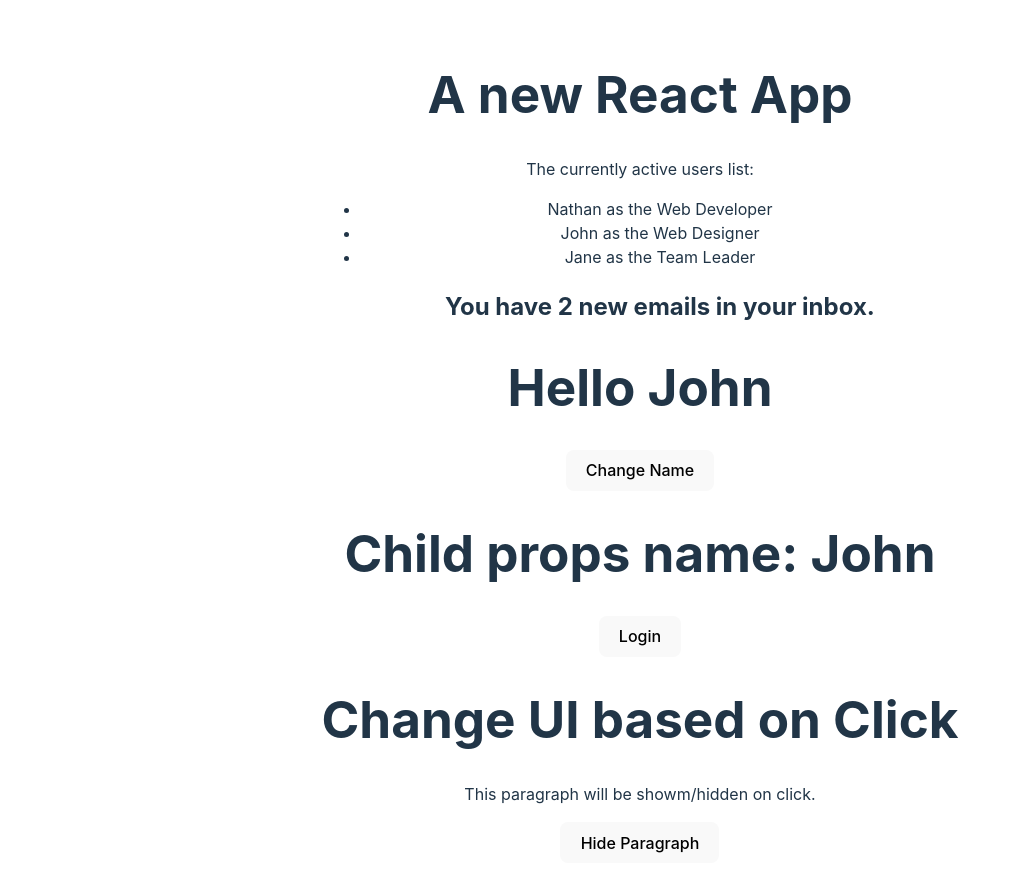
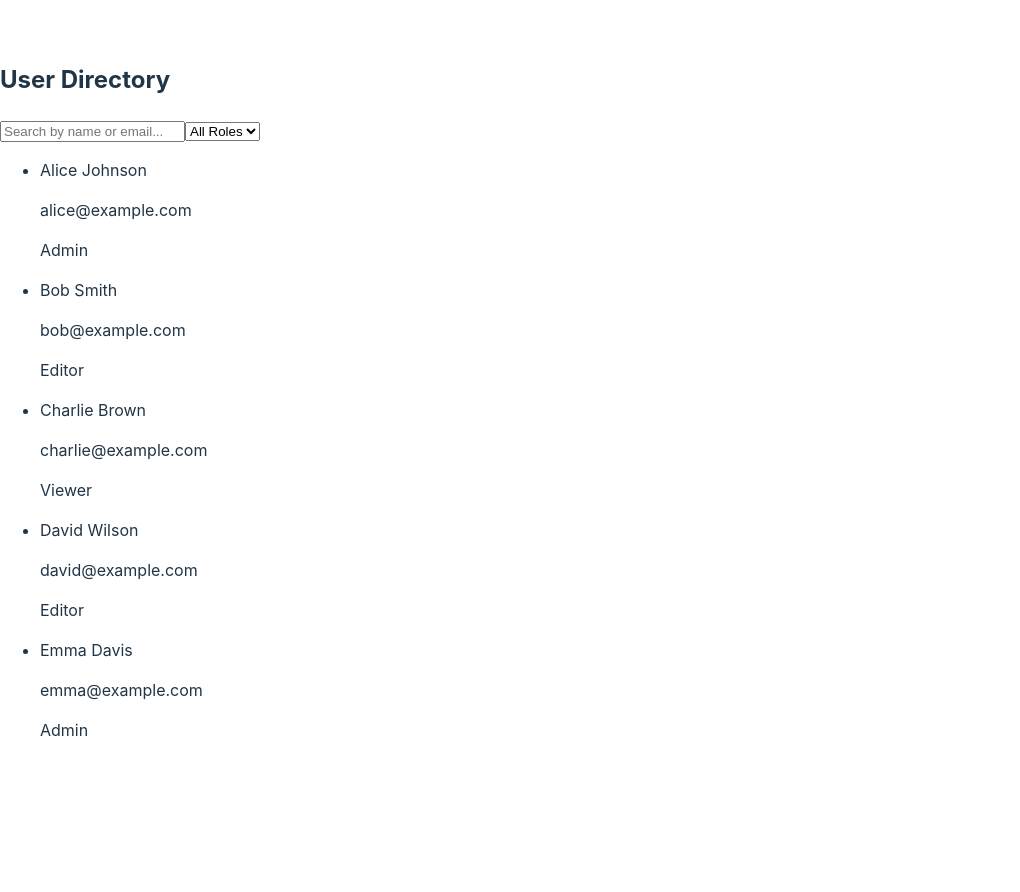
Before and after one commit to maikynata/Next.js-React-practice, a React (Vite) app in the folder react-app/: page / in a window 1280 px wide. Shown: the top 892 px of the page, without its empty margins (0-1020 px from the left). After the commit the page ends 800 px from the top, so only its background shows below. Built offline with nearby package versions, Linux system fonts and the light colour scheme.

Commit message:
searching users

```diff
--- a/react-app/src/App.jsx
+++ b/react-app/src/App.jsx
@@ -1,56 +1,68 @@
-import { useState } from 'react'
-import './App.css'
-import './ParentComponent'
-import ParentComponent from './ParentComponent'
-import HideParagraph from './HideParagraph'
+import React, { useState } from "react";
 
-function App(props) {
+const users = [
+  { id: 1, name: "Alice Johnson", email: "alice@example.com", role: "Admin" },
+  { id: 2, name: "Bob Smith", email: "bob@example.com", role: "Editor" },
+  { id: 3, name: "Charlie Brown", email: "charlie@example.com", role: "Viewer" },
+  { id: 4, name: "David Wilson", email: "david@example.com", role: "Editor" },
+  { id: 5, name: "Emma Davis", email: "emma@example.com", role: "Admin" }
+];
 
-  const users = [
-    { id: 1, name: 'Nathan', role: 'Web Developer' },
-    { id: 2, name: 'John', role: 'Web Designer' },
-    { id: 3, name: 'Jane', role: 'Team Leader' },
-  ]
+const App = () => {
+  const [searchTerm, setSearchTerm] = useState("");
+  const [selectedRole, setSelectedRole] = useState("");
 
-  const { user } = props
-  const newEmails = 2
+  const filteredUsers = users.filter(user => {
+    const matchesSearch =
+      user.name.toLowerCase().includes(searchTerm.toLowerCase()) ||
+      user.email.toLowerCase().includes(searchTerm.toLowerCase());
 
-  let button = <button>Login</button>
+    const matchesRole = selectedRole ? user.role === selectedRole : true;
 
-  if (user) {
-    button = <button>Logout</button>
-  }
+    return matchesSearch && matchesRole;
+  });
 
   return (
-    <>
-      <h1>A new React App</h1>
-      {/* <h2>Loading..</h2> */}
-      <p>The currently active users list:</p>
-      <ul>
-      {
-        users.map(function(user){
-          // returns Nathan, then John, then Jane
-          return (
-            <li key={user.id}>
-              {user.name} as the {user.role}
-            </li>
-          )
-        })
-      }
-      {newEmails > 0 &&
-        <h2>
-          You have {newEmails} new emails in your inbox.
-        </h2>
-      }
+    <div className="p-4 max-w-md mx-auto">
+      <h2 className="text-xl font-bold mb-4">User Directory</h2>
+
+      {/* Search Input */}
+      <input
+        type="text"
+        placeholder="Search by name or email..."
+        className="border p-2 rounded w-full mb-2"
+        value={searchTerm}
+        onChange={(e) => setSearchTerm(e.target.value)}
+      />
+
+      {/* Role Dropdown */}
+      <select
+        className="border p-2 rounded w-full mb-4"
+        value={selectedRole}
+        onChange={(e) => setSelectedRole(e.target.value)}
+      >
+        <option value="">All Roles</option>
+        <option value="Admin">Admin</option>
+        <option value="Editor">Editor</option>
+        <option value="Viewer">Viewer</option>
+      </select>
+
+      {/* User List */}
+      <ul className="space-y-2">
+        {filteredUsers.map(user => (
+          <li key={user.id} className="border p-2 rounded shadow">
+            <p className="font-semibold">{user.name}</p>
+            <p className="text-sm text-gray-500">{user.email}</p>
+            <p className="text-xs text-gray-700 bg-gray-200 inline-block px-2 py-1 rounded">{user.role}</p>
+          </li>
+        ))}
       </ul>
-      <ParentComponent/>
-      { user? <button>Logout</button> : <button>Login</button> }
 
-      <HideParagraph/>
+      {filteredUsers.length === 0 && (
+        <p className="text-center text-gray-500 mt-4">No users found</p>
+      )}
+    </div>
+  );
+};
 
-    </>
-
-  )
-}
-
-export default App
+export default App;
```
Also changed, not shown: react-app/src/App_old.jsx (added, +56 -0 lines).
